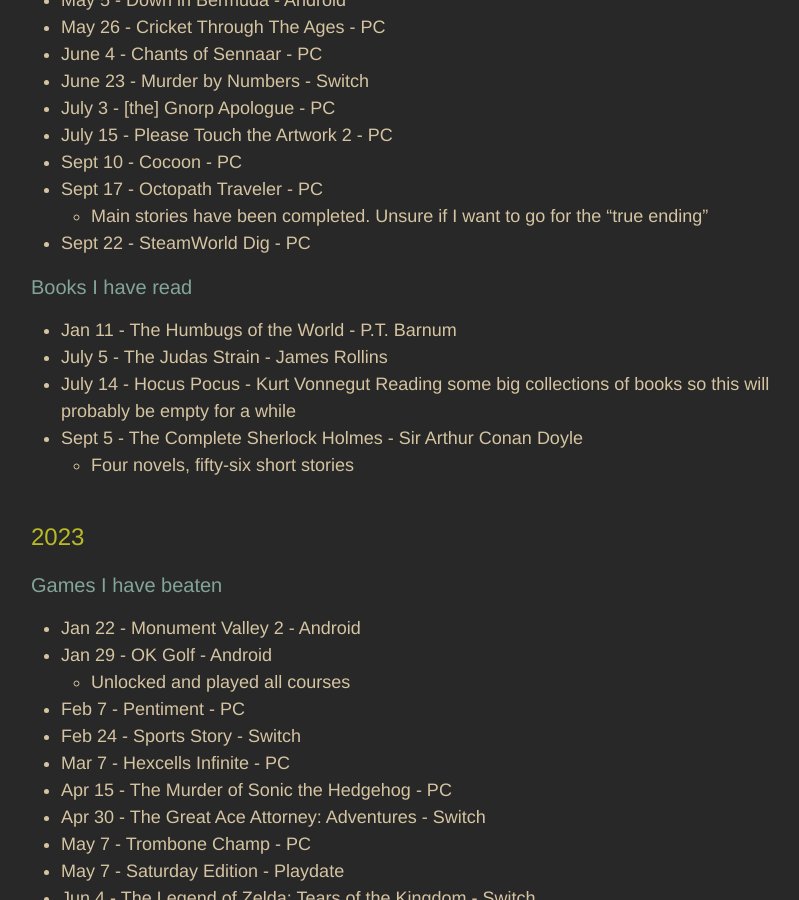
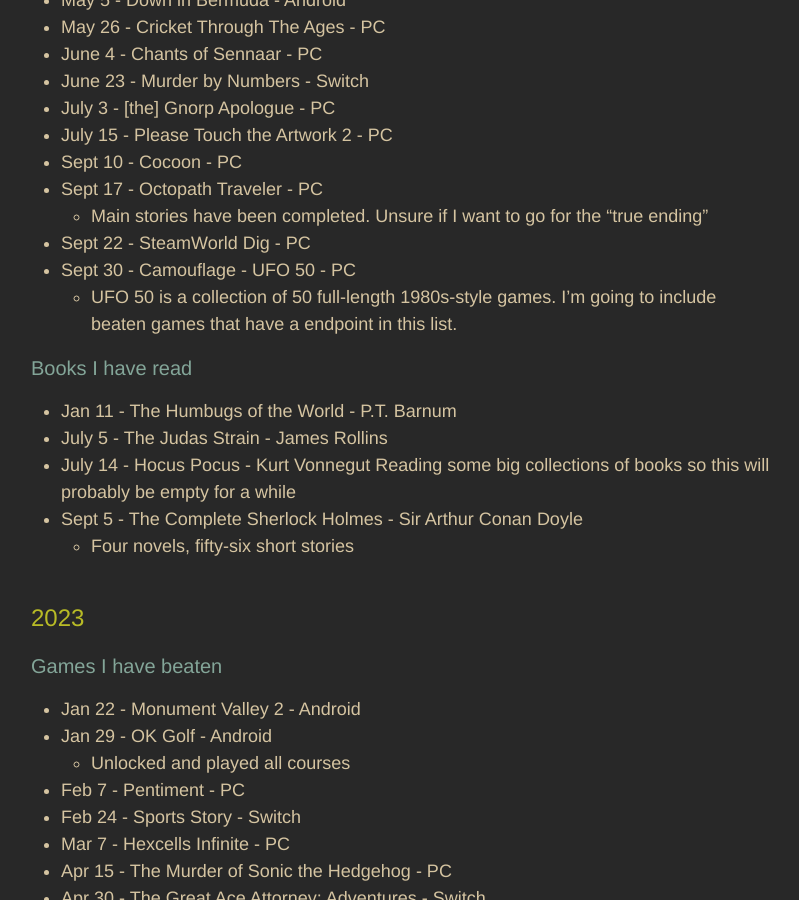
Before and after one commit to adkinsrs/sadkins_site, a Jekyll site: the page built from misc.md, in a window 1280 px wide and 900 px high, scrolled down 815 px. Shown: the whole window, without its empty margins (239-1038 px from the left). Built offline with Jekyll 4.4.1, drawn with Linux system fonts in a browser that asks for light colours.

Commit message:
beat a ufo 50 game

```diff
--- a/misc.md
+++ b/misc.md
@@ -36,6 +36,8 @@
 * Sept 17 - Octopath Traveler - PC
   * Main stories have been completed. Unsure if I want to go for the "true ending"
 * Sept 22 - SteamWorld Dig - PC
+* Sept 30 - Camouflage - UFO 50 - PC
+  * UFO 50 is a collection of 50 full-length 1980s-style games. I'm going to include beaten games that have a endpoint in this list.
 
 ### Books I have read
 
```
